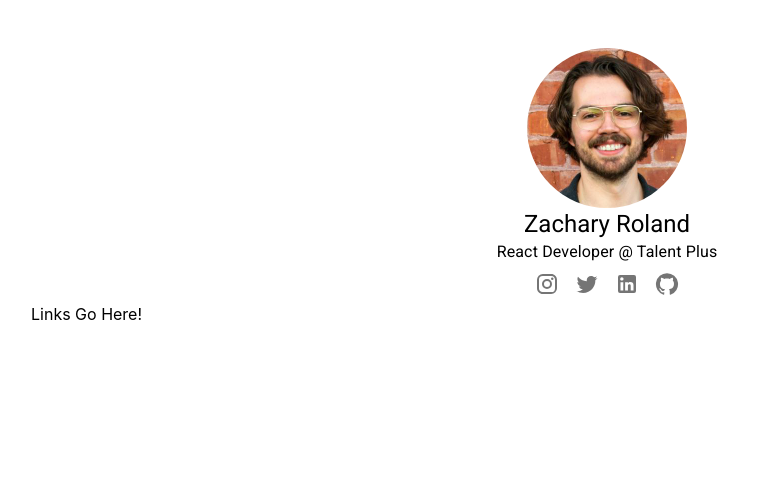
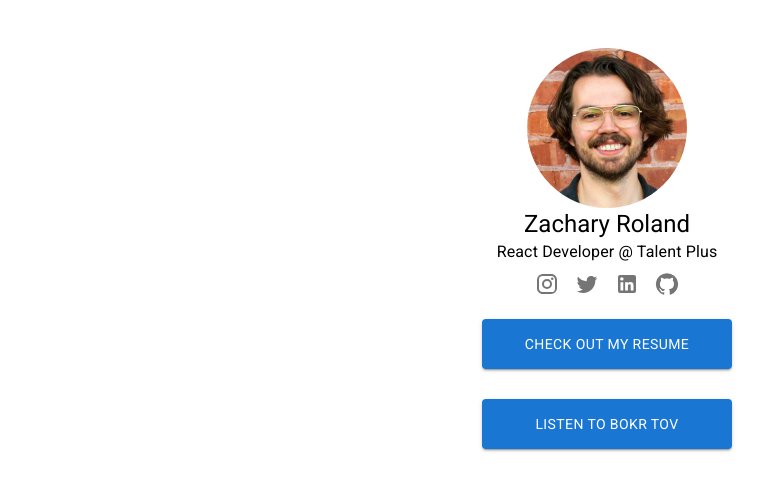
Before and after one commit to Zachary-Roland/link-in-bio, a React (Create React App) app: page / in a window 1280 px wide. Shown: the top 490 px of the page, without its empty margins (33-797 px from the left). Built offline with nearby package versions, Linux system fonts and the light colour scheme; the HTML template or start-up script is replaced by a standard one.

Commit message:
adds link content

```diff
--- a/src/components/Links.tsx
+++ b/src/components/Links.tsx
@@ -1,5 +1,40 @@
-const Links = () => {
-    return (<div>Links Go Here!</div>)
+import { Button, Grid } from "@mui/material";
+interface LinkObj {
+	text: string;
+	url: string;
 }
 
+type LinkProps = {
+	isXs: boolean;
+	isSm: boolean;
+}
+
+const Links = ({ isXs, isSm }: LinkProps) => {
+	const links: LinkObj[] = [
+		{
+			text: "Check out my resume",
+			url: "https://drive.google.com/file/d/1Yza--EjkHYr69XBa9KDQnmNzc_aSU7u7/view?usp=sharing",
+		},
+		{
+			text: "Listen to Bokr Tov",
+			url: "https://bokrtov.bandcamp.com/",
+		},
+	];
+	return (
+		<Grid
+			container
+			spacing={0}
+			direction="column"
+			alignItems={"center"}
+			justifyContent={"center"}
+		>
+			{links.map((link) => (
+				<Grid key={`${link.text} button`} item xs={12} sx={{ margin: "15px"}}>
+					<Button variant="contained" href={link.url} sx={{ width: "250px", height: "50px" }}>{link.text}</Button>
+				</Grid>
+			))}
+		</Grid>
+	);
+};
+
 export default Links;
```
